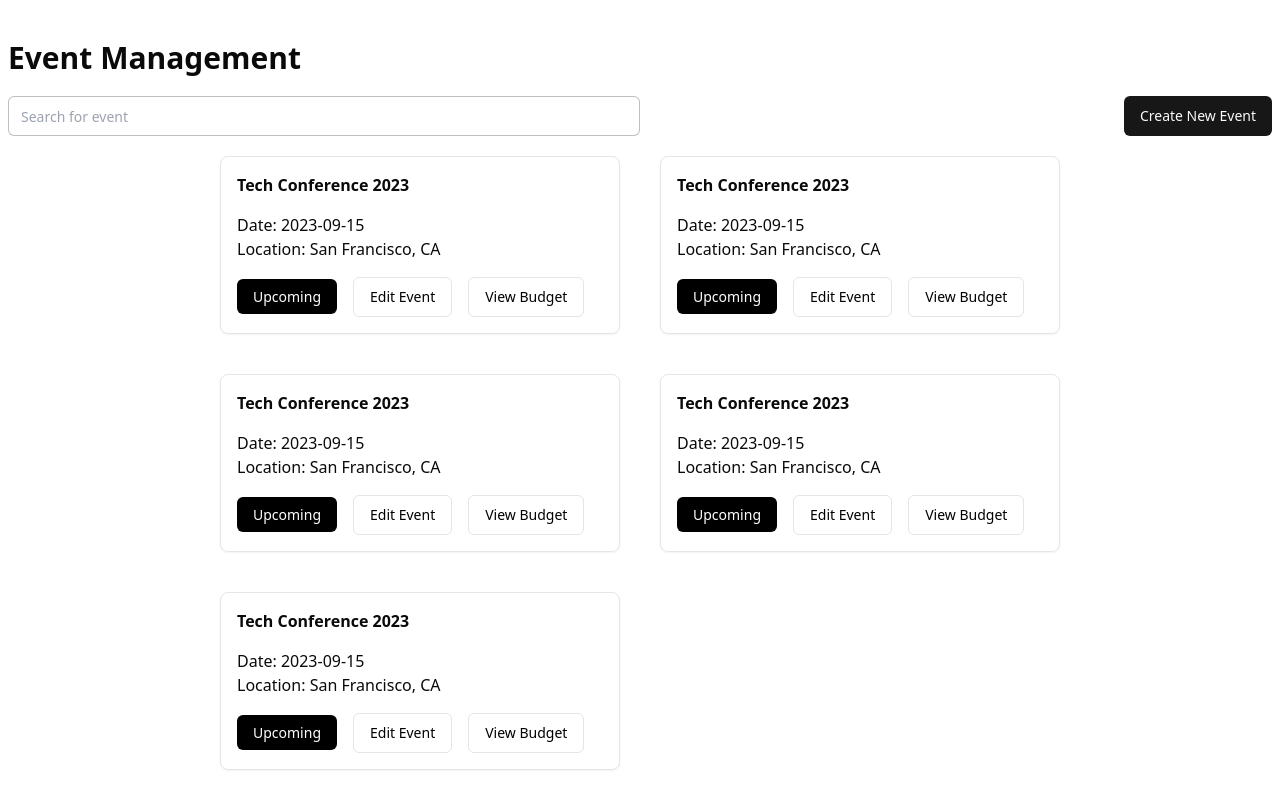
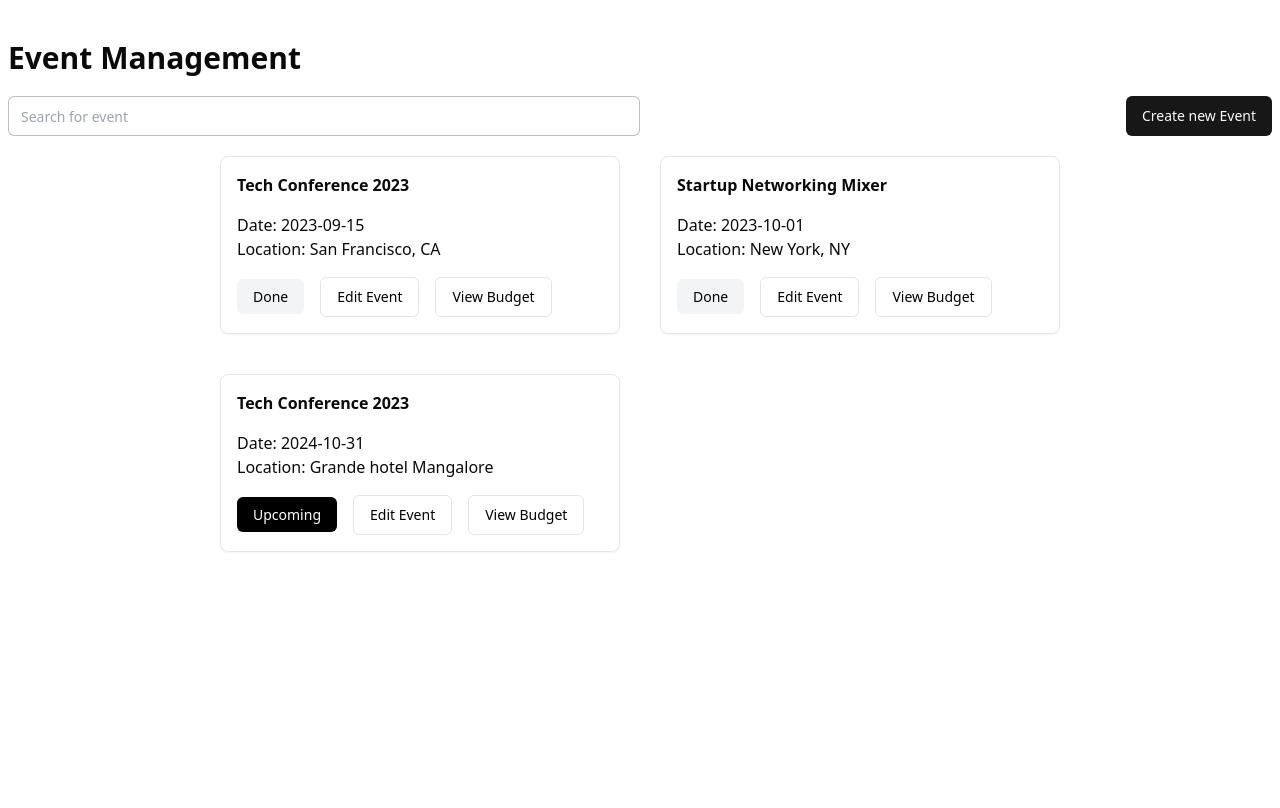
Before and after one commit to karao-egdk/event-management-react, a React (Vite) app: page / in a window 1280 px wide. Built offline with nearby package versions, Linux system fonts and the light colour scheme.

Commit message:
refactor: refactor the interface to new file

```diff
--- a/package.json
+++ b/package.json
@@ -10,12 +10,16 @@
     "preview": "vite preview"
   },
   "dependencies": {
+    "@radix-ui/react-dialog": "^1.1.2",
+    "@radix-ui/react-popover": "^1.1.2",
     "@radix-ui/react-slot": "^1.1.0",
     "class-variance-authority": "^0.7.0",
     "clsx": "^2.1.1",
+    "date-fns": "^3.6.0",
     "event-management-react": "file:",
     "lucide-react": "^0.453.0",
     "react": "^18.3.1",
+    "react-day-picker": "^8.10.1",
     "react-dom": "^18.3.1",
     "tailwind-merge": "^2.5.4",
     "tailwindcss-animate": "^1.0.7"
--- /dev/null
+++ b/src/lib/interface.ts
@@ -0,0 +1,16 @@
+export interface EventDetailsProp {
+    eventId: string;
+    title: string;
+    date: string;
+    location: string;
+    isEventDone: boolean;
+    budget: {
+        income: Budget[];
+        expenses: Budget[];
+    };
+}
+
+export interface Budget {
+    description: string;
+    amount: number;
+}
--- a/src/pages/EventManagement.tsx
+++ b/src/pages/EventManagement.tsx
@@ -1,14 +1,44 @@
 import EventCard from "../components/EventCard";
-import { Button } from "../components/ui/button";
+import EventDialog from "../components/EventDialog";
+import { EventDetailsProp } from "../lib/interface";
 
 function EventManagement() {
-    const eventDetails = {
-        eventId: "",
-        title: "Tech Conference 2023",
-        date: "2023-09-15",
-        location: "San Francisco, CA",
-        isEventDone: false,
-    };
+
+    const eventDetails: EventDetailsProp[] = [
+        {
+            eventId: "",
+            title: "Tech Conference 2023",
+            date: "2023-09-15",
+            location: "San Francisco, CA",
+            isEventDone: true,
+            budget: {
+                expenses: [],
+                income: [],
+            }
+        },
+        {
+            eventId: "",
+            title: "Startup Networking Mixer",
+            date: "2023-10-01",
+            location: "New York, NY",
+            isEventDone: true,
+            budget: {
+                expenses: [],
+                income: [],
+            }
+        },
+        {
+            eventId: "",
+            title: "Tech Conference 2023",
+            date: "2024-10-31",
+            location: "Grande hotel Mangalore",
+            isEventDone: false,
+            budget: {
+                expenses: [],
+                income: [],
+            }
+        },
+    ];
 
     return (
         <section className="container mx-auto flex flex-col gap-5 py-10 px-2">
@@ -19,15 +49,13 @@ function EventManagement() {
                     placeholder="Search for event"
                     className="flex h-10 w-1/2 rounded-md border border-black/25 bg-background px-3 py-2 text-sm focus:border-0"
                 />
-                <Button>Create New Event</Button>
+                <EventDialog />
             </div>
 
             <div className="grid gap-10 md:grid-cols-2 mx-auto">
-                <EventCard eventDetails={eventDetails} />
-                <EventCard eventDetails={eventDetails} />
-                <EventCard eventDetails={eventDetails} />
-                <EventCard eventDetails={eventDetails} />
-                <EventCard eventDetails={eventDetails} />
+                {eventDetails.map((event, index) => {
+                    return <EventCard key={index} eventDetails={event} />;
+                })}
             </div>
         </section>
     );
```
Also changed, not shown: 1 other file (tests, documents, lock files or other folders).
